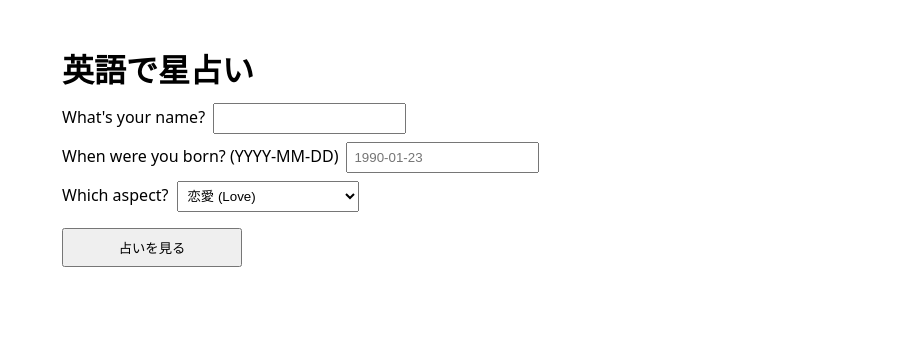
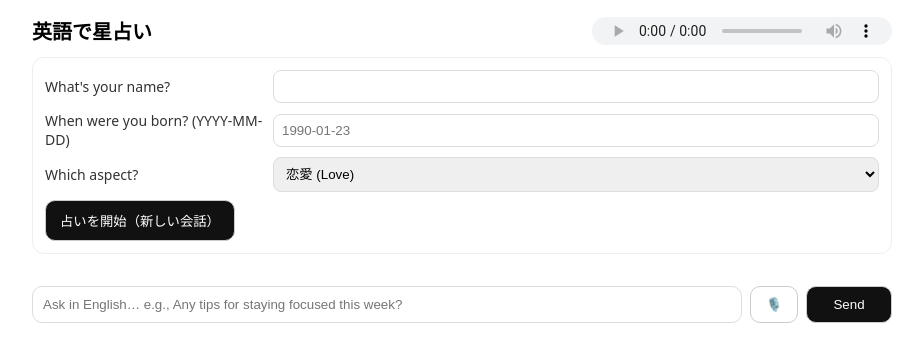
Before and after one commit to TaiheiYamamoto/eigo-horoscope-simple, a Next.js app: page / in a window 1280 px wide. Shown: the top 362 px of the page, without its empty margins (178-1101 px from the left). Built offline with nearby package versions, Linux system fonts and the light colour scheme.

Commit message:
Update page.tsx

```diff
--- a/app/page.tsx
+++ b/app/page.tsx
@@ -1,31 +1,76 @@
 "use client";
-import { useRef, useState } from "react";
+import { useEffect, useMemo, useRef, useState } from "react";
+
+type Msg = {
+  id: string;
+  role: "user" | "assistant" | "system";
+  en: string;       // 英文（TTS対象）
+  ja?: string;      // 和訳（任意）
+};
+
+function splitEnJa(raw: string): { en: string; ja?: string } {
+  // 返答が「英語→日本語」の順に来る想定。うまく分割できなければ全文を英語扱い。
+  const lines = raw.trim().split(/\r?\n/).filter(Boolean);
+  if (lines.length <= 1) return { en: raw, ja: undefined };
+  // 英語部分＝英字含む行～日本語っぽい行の境界で分割
+  const boundary = lines.findIndex(l => /[ぁ-んァ-ン一-龠]/.test(l));
+  if (boundary > 0) {
+    return { en: lines.slice(0, boundary).join("\n"), ja: lines.slice(boundary).join("\n") };
+  }
+  return { en: raw, ja: undefined };
+}
 
 export default function Page() {
-  // --- 初回の質問 ---
+  // 初回質問フォーム
   const [name, setName] = useState("");
   const [birth, setBirth] = useState(""); // YYYY-MM-DD
   const [topic, setTopic] = useState("love");
 
-  // --- 占い結果 ---
-  const [out, setOut] = useState<any>(null);
+  // チャットメッセージ
+  const [msgs, setMsgs] = useState<Msg[]>([]);
+  const [input, setInput] = useState("");
   const [loading, setLoading] = useState(false);
 
-  // --- 追質問 ---
-  const [qText, setQText] = useState("");
-  const [answer, setAnswer] = useState("");
+  // TTS / スクロール
+  const audioRef = useRef<HTMLAudioElement | null>(null);
+  const bottomRef = useRef<HTMLDivElement | null>(null);
 
-  // --- TTS 用 ---
-  const audioRef = useRef<HTMLAudioElement | null>(null);
-
-  // --- 録音用 ---
+  // 録音（STT）
   const recRef = useRef<MediaRecorder | null>(null);
   const chunksRef = useRef<BlobPart[]>([]);
   const [recOn, setRecOn] = useState(false);
 
-  async function gen() {
-    if (!name || !birth) { alert("Name と 生年月日(YYYY-MM-DD) を入れてください"); return; }
-    setLoading(true); setOut(null);
+  // 画面下まで自動スクロール
+  useEffect(() => {
+    bottomRef.current?.scrollIntoView({ behavior: "smooth" });
+  }, [msgs, loading]);
+
+  const canGenerate = useMemo(() => !!name && /^\d{4}-\d{2}-\d{2}$/.test(birth), [name, birth]);
+
+  async function speak(text: string) {
+    try {
+      const res = await fetch("/api/tts", {
+        method: "POST",
+        headers: { "content-type": "application/json" },
+        body: JSON.stringify({ text })
+      });
+      const buf = await res.arrayBuffer();
+      const url = URL.createObjectURL(new Blob([buf], { type: "audio/mpeg" }));
+      if (audioRef.current) {
+        audioRef.current.src = url;
+        audioRef.current.play().catch(() => {});
+      }
+    } catch {}
+  }
+
+  // 1) 最初の「占い」生成 → アシスタントの最初のメッセージに
+  async function generateHoroscope() {
+    if (!canGenerate) {
+      alert("Name と 生年月日(YYYY-MM-DD) を入れてください");
+      return;
+    }
+    setLoading(true);
+    setMsgs([]); // 新規セッションとして開始
     try {
       const r = await fetch("/api/horoscope", {
         method: "POST",
@@ -34,44 +79,58 @@ export default function Page() {
       });
       const j = await r.json();
       if (j.error) throw new Error(j.error);
-      setOut(j);
-    } catch (e:any) {
-      alert(e.message || "failed");
-    } finally { setLoading(false); }
+
+      const first: Msg = {
+        id: crypto.randomUUID(),
+        role: "assistant",
+        en: j.english ?? "",
+        ja: j.japanese ?? undefined
+      };
+      setMsgs([first]);
+      speak(first.en);
+    } catch (e: any) {
+      alert(e.message || "failed to generate");
+    } finally {
+      setLoading(false);
+    }
   }
 
-  async function ask() {
-    if (!out) { alert("先に占いを生成してください"); return; }
-    if (!qText.trim()) { alert("質問文が空です"); return; }
-    setLoading(true); setAnswer("");
+  // 2) 追質問：ユーザー→アシスタント（チャットUI）
+  async function sendFollowUp() {
+    const text = input.trim();
+    if (!text) return;
+    if (!msgs.length) {
+      alert("先に占いを生成してください");
+      return;
+    }
+
+    // 画面にユーザー発言を即時表示
+    const userMsg: Msg = { id: crypto.randomUUID(), role: "user", en: text };
+    setMsgs(prev => [...prev, userMsg]);
+    setInput("");
+    setLoading(true);
+
     try {
       const r = await fetch("/api/chat", {
         method: "POST",
         headers: { "content-type": "application/json" },
-        body: JSON.stringify({ history: out, question: qText })
+        body: JSON.stringify({ history: msgs[0], question: text })
       });
       const j = await r.json();
       if (j.error) throw new Error(j.error);
-      setAnswer(j.content);
 
-      // 英語行を抽出して TTS
-      const enLine = (j.content as string).split("\n").find((line: string) => /[A-Za-z]/.test(line)) || j.content;
-      const tts = await fetch("/api/tts", {
-        method: "POST",
-        headers: { "content-type": "application/json" },
-        body: JSON.stringify({ text: enLine })
-      });
-      const buf = await tts.arrayBuffer();
-      const url = URL.createObjectURL(new Blob([buf], { type: "audio/mpeg" }));
-      if (audioRef.current) {
-        audioRef.current.src = url;
-        audioRef.current.play().catch(() => {/* ブラウザ自動再生ガード対策 */});
+      const { en, ja } = splitEnJa(j.content || "");
+      const asst: Msg = { id: crypto.randomUUID(), role: "assistant", en, ja };
+      setMsgs(prev => [...prev, asst]);
+      speak(asst.en);
+    } catch (e: any) {
+      alert(e.message || "chat failed");
+    } finally {
+      setLoading(false);
     }
-    } catch (e:any) {
-      alert(e.message || "chat failed");
-    } finally { setLoading(false); }
   }
 
+  // 3) STT：🎙️録音開始/停止→テキスト起こして入力欄へ
   async function startRec() {
     const stream = await navigator.mediaDevices.getUserMedia({ audio: true });
     const rec = new MediaRecorder(stream, { mimeType: "audio/webm" });
@@ -81,10 +140,10 @@ export default function Page() {
       const blob = new Blob(chunksRef.current, { type: "audio/webm" });
       const fd = new FormData();
       fd.append("file", blob, "speech.webm");
-      fd.append("lang", "en");
+      fd.append("lang", "en"); // 日本語で話すなら "ja"
       const r = await fetch("/api/transcribe", { method: "POST", body: fd });
       const j = await r.json();
-      setQText((j.text || "").trim());
+      setInput((j.text || "").trim());
       setRecOn(false);
     };
     recRef.current = rec;
@@ -93,70 +152,94 @@ export default function Page() {
   }
   function stopRec() { recRef.current?.stop(); }
 
+  // UI: シンプルなチャットバブル
   return (
-    <main style={{ padding: 24, fontFamily: "system-ui, Arial", maxWidth: 800, margin: "0 auto" }}>
-      <h1 style={{ marginBottom: 12 }}>英語で星占い</h1>
+    <main style={styles.shell}>
+      <header style={styles.header}>
+        <h1 style={{ margin: 0, fontSize: 20 }}>英語で星占い</h1>
+        <audio ref={audioRef} controls style={{ height: 28 }} />
+      </header>
 
-      {/* 初回の3質問 */}
-      <div style={{ display: "grid", gap: 8, marginBottom: 16 }}>
-        <label>What's your name?
-          <input value={name} onChange={e=>setName(e.target.value)} style={{ marginLeft: 8, padding: 6 }} />
-        </label>
-        <label>When were you born? (YYYY-MM-DD)
-          <input value={birth} onChange={e=>setBirth(e.target.value)} placeholder="1990-01-23" style={{ marginLeft: 8, padding: 6 }} />
-        </label>
-        <label>Which aspect?
-          <select value={topic} onChange={e=>setTopic(e.target.value)} style={{ marginLeft: 8, padding: 6 }}>
+      {/* 初回フォーム */}
+      <section style={styles.card}>
+        <div style={styles.row}>
+          <label style={styles.label}>What's your name?</label>
+          <input value={name} onChange={e=>setName(e.target.value)} style={styles.input} />
+        </div>
+        <div style={styles.row}>
+          <label style={styles.label}>When were you born? (YYYY-MM-DD)</label>
+          <input value={birth} onChange={e=>setBirth(e.target.value)} placeholder="1990-01-23" style={styles.input} />
+        </div>
+        <div style={styles.row}>
+          <label style={styles.label}>Which aspect?</label>
+          <select value={topic} onChange={e=>setTopic(e.target.value)} style={styles.input}>
             <option value="love">恋愛 (Love)</option>
             <option value="money">金運 (Money)</option>
             <option value="work-study">仕事・勉強 (Work/Study)</option>
           </select>
-        </label>
-        <button onClick={gen} disabled={loading} style={{ width: 180, padding: 8, marginTop: 8 }}>
-          {loading ? "Generating..." : "占いを見る"}
+        </div>
+        <button onClick={generateHoroscope} disabled={!canGenerate || loading} style={styles.primaryBtn}>
+          {loading ? "Generating..." : "占いを開始（新しい会話）"}
         </button>
+      </section>
+
+      {/* チャット欄 */}
+      <section style={styles.chatWrap}>
+        {msgs.map(m => (
+          <div key={m.id} style={{ ...styles.bubble, ...(m.role === "user" ? styles.user : styles.asst) }}>
+            <div style={{ fontSize: 12, opacity: .7, marginBottom: 4 }}>
+              {m.role === "user" ? "You" : "Astro Tutor"}
             </div>
+            <div style={{ whiteSpace: "pre-wrap" }}>{m.en}</div>
+            {m.ja && (
+              <details style={{ marginTop: 6 }}>
+                <summary style={{ cursor: "pointer" }}>日本語訳を表示</summary>
+                <div style={{ whiteSpace: "pre-wrap", marginTop: 4 }}>{m.ja}</div>
+              </details>
+            )}
+          </div>
+        ))}
+        <div ref={bottomRef} />
+      </section>
 
-      {/* 占い結果 */}
-      {out && (
-        <section style={{ border: "1px solid #eee", borderRadius: 12, padding: 16, marginBottom: 16 }}>
-          <h2>{out.title} — <span style={{ opacity: .6 }}>{out.sign}</span></h2>
-          <p style={{ whiteSpace: "pre-wrap" }}>{out.english}</p>
-          <details style={{ marginTop: 8 }}>
-            <summary>日本語訳を表示</summary>
-            <p style={{ whiteSpace: "pre-wrap" }}>{out.japanese}</p>
-          </details>
-        </section>
-      )}
-
-      {/* 悩み相談（追質問） */}
-      {out && (
-        <section style={{ border: "1px solid #eee", borderRadius: 12, padding: 16 }}>
-          <h3 style={{ marginTop: 0 }}>Ask about your reading（英語推奨 / 🎙️可）</h3>
-          <div style={{ display: "flex", gap: 8, marginBottom: 8 }}>
+      {/* 入力欄（追質問） */}
+      <section style={styles.inputRow}>
         <input
-              value={qText}
-              onChange={e=>setQText(e.target.value)}
-              placeholder="e.g., How can I improve my focus this week?"
-              style={{ flex: 1, padding: 8 }}
+          value={input}
+          onChange={e=>setInput(e.target.value)}
+          onKeyDown={e => { if (e.key === "Enter" && !e.shiftKey) { e.preventDefault(); sendFollowUp(); } }}
+          placeholder="Ask in English… e.g., Any tips for staying focused this week?"
+          style={styles.textbox}
         />
         {!recOn
-              ? <button onClick={startRec} style={{ padding: "8px 12px" }}>🎙️</button>
-              : <button onClick={stopRec} style={{ padding: "8px 12px" }}>⏹</button>
+          ? <button onClick={startRec} title="Speak" style={styles.iconBtn}>🎙️</button>
+          : <button onClick={stopRec} title="Stop" style={styles.iconBtn}>⏹</button>
         }
-            <button onClick={ask} disabled={loading} style={{ padding: "8px 12px" }}>
-              {loading ? "Thinking..." : "Send"}
+        <button onClick={sendFollowUp} disabled={loading || !input.trim()} style={styles.sendBtn}>
+          {loading ? "…" : "Send"}
         </button>
-          </div>
-
-          {!!answer && (
-            <div style={{ border: "1px dashed #ccc", borderRadius: 8, padding: 12 }}>
-              <p style={{ marginTop: 0, whiteSpace: "pre-wrap" }}>{answer}</p>
-              <audio ref={audioRef} controls style={{ width: "100%", marginTop: 8 }} />
-            </div>
-          )}
       </section>
-      )}
     </main>
   );
 }
+
+/** --- 最小スタイル（インラインCSS） --- */
+const styles: Record<string, React.CSSProperties> = {
+  shell: { maxWidth: 860, margin: "0 auto", padding: 16, fontFamily: "system-ui, -apple-system, Segoe UI, Arial" },
+  header: { display: "flex", justifyContent: "space-between", alignItems: "center", marginBottom: 12 },
+  card: { border: "1px solid #eee", borderRadius: 12, padding: 12, marginBottom: 12 },
+  row: { display: "grid", gridTemplateColumns: "220px 1fr", gap: 8, alignItems: "center", marginBottom: 8 },
+  label: { fontSize: 14, opacity: .8 },
+  input: { padding: 8, borderRadius: 8, border: "1px solid #ddd" },
+  primaryBtn: { padding: "10px 14px", borderRadius: 10, border: "1px solid #ccc", background: "#111", color: "#fff", cursor: "pointer" },
+
+  chatWrap: { display: "grid", gap: 10, margin: "12px 0", maxHeight: "55vh", overflowY: "auto", padding: "0 4px" },
+  bubble: { padding: 12, borderRadius: 14, maxWidth: "80%" },
+  user: { justifySelf: "end", background: "#DCF1FF", border: "1px solid #B9E1FF" },
+  asst: { justifySelf: "start", background: "#F5F5F7", border: "1px solid #E6E6EA" },
+
+  inputRow: { display: "grid", gridTemplateColumns: "1fr 48px 86px", gap: 8, alignItems: "center", position: "sticky", bottom: 0, background: "#fff", paddingTop: 8 },
+  textbox: { padding: 10, borderRadius: 10, border: "1px solid #ddd" },
+  iconBtn: { padding: "10px 12px", borderRadius: 10, border: "1px solid #ccc", background: "#fff", cursor: "pointer" },
+  sendBtn: { padding: "10px 14px", borderRadius: 10, border: "1px solid #ccc", background: "#111", color: "#fff", cursor: "pointer" },
+};
```
Lines whose indentation alone changed are shown as unchanged.
